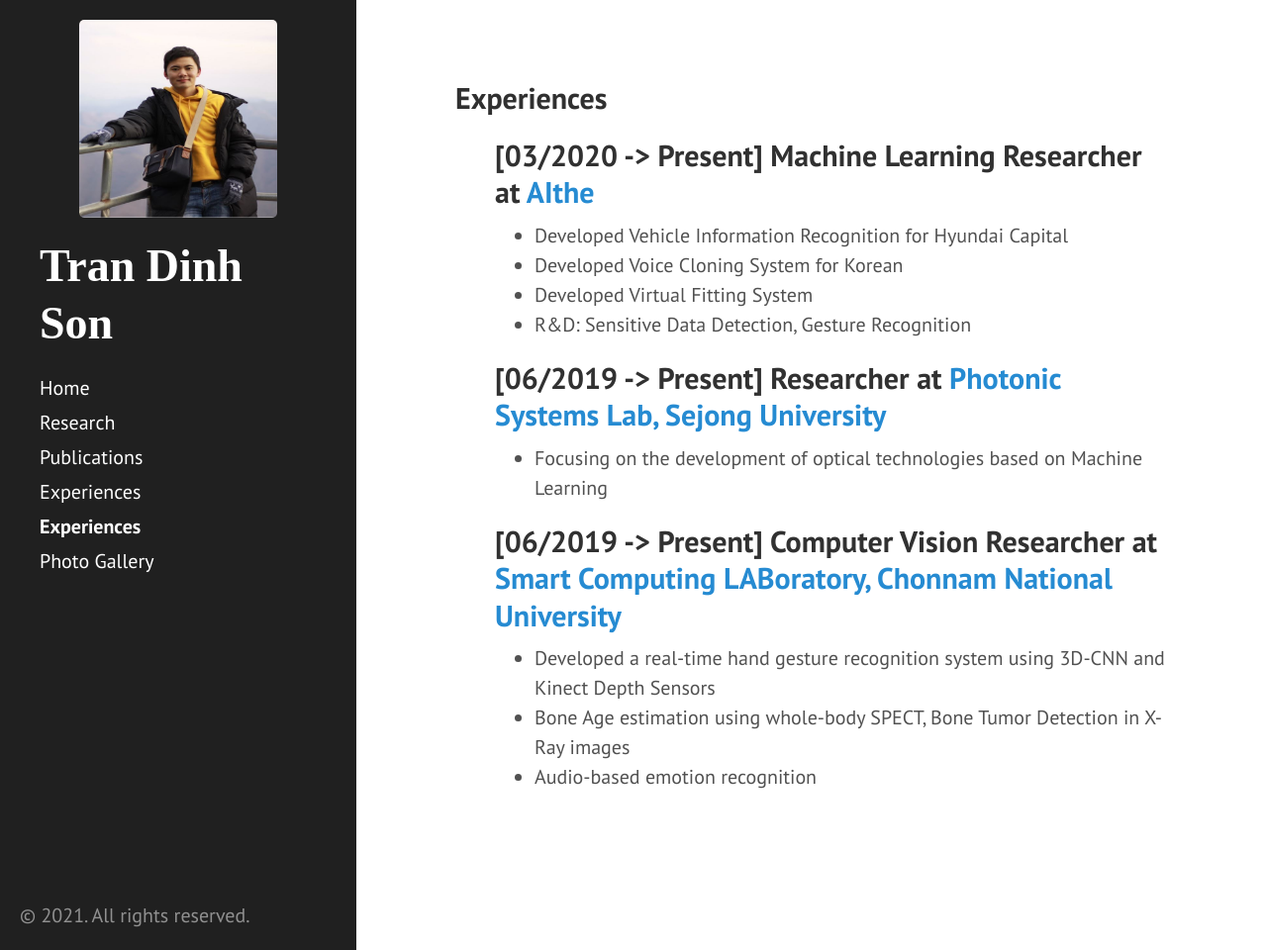
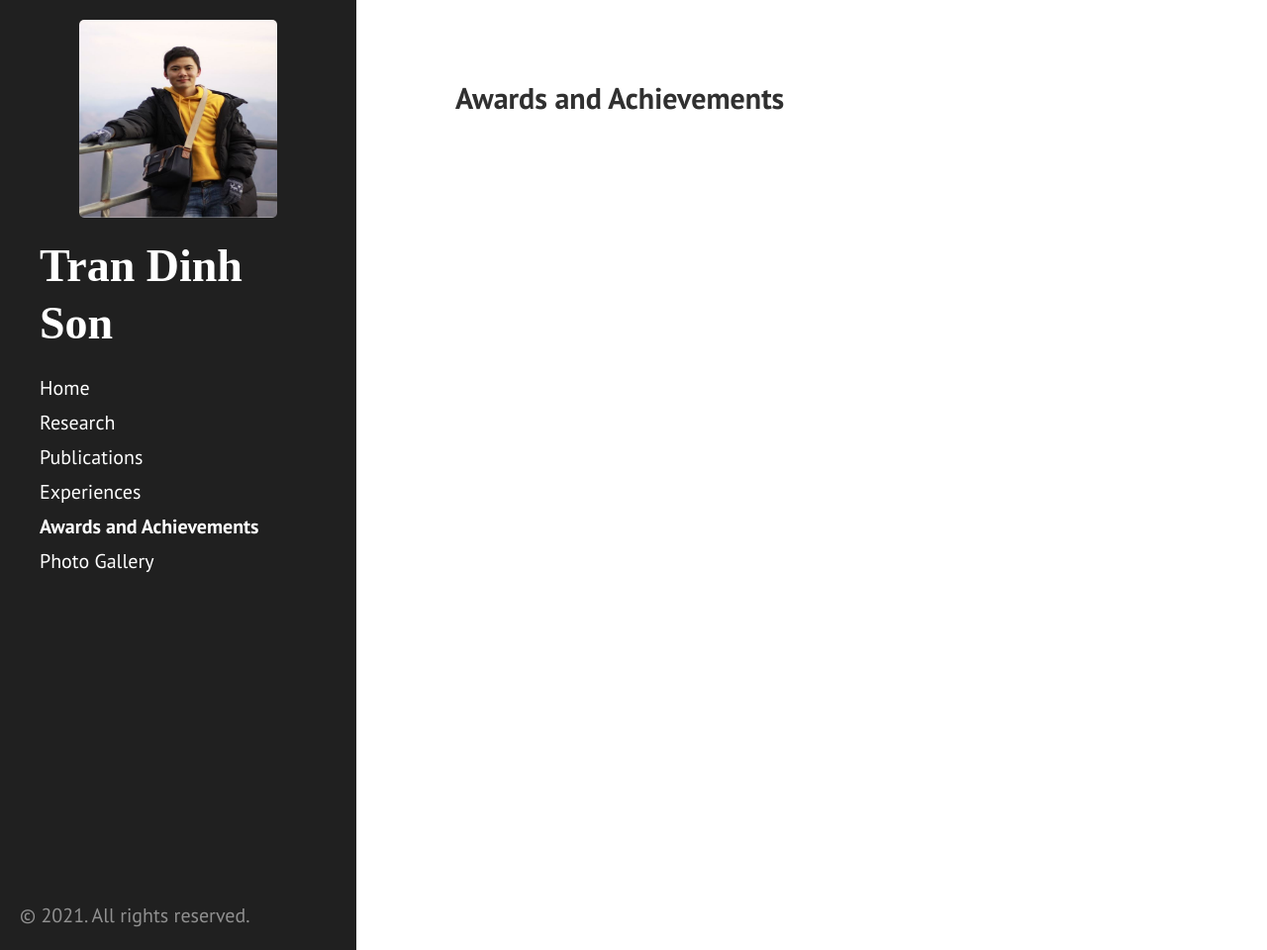
Before and after one commit to trandinhson3086/trandinhson3086.github.io, a Jekyll site: the page built from 04_achievements.md, in a window 1280 px wide and 960 px high. Shown: the whole window at 99% size. Built offline with Jekyll 4.4.1, drawn with Linux system fonts in a browser that asks for light colours.

Commit message:
Update 04_achievements.md

```diff
--- a/04_achievements.md
+++ b/04_achievements.md
@@ -1,39 +1,17 @@
 ---
 layout: page
-title: Experiences
+title: Awards and Achievements
 ---
 
-<style type="'text/css'">
+<style type="text/css">
 	li{
 
 		background: #fefefe;
 	}
   p{
-
-    font-family: "Times New Roman", Times, serif;
-    text-align: justify!important;
+    font-family:"Courier New", Courier, monospace
     color:#000;
 
   }
 
 </style>
-
-
-<ul><h1>[03/2020 -> Present] Machine Learning Researcher at <a href="http://aithe.io/main/main.php" target="_blank">AIthe</a></h1>
-<li>Developed Vehicle Information Recognition for Hyundai Capital</li>
-<li>Developed Voice Cloning System for Korean</li>
-<li>Developed Virtual Fitting System</li>
-<li>R&D: Sensitive Data Detection, Gesture Recognition</li>
-</ul>
-
-<ul><h1>[06/2019 -> Present] Researcher at <a href="https://jyhalab.wixsite.com/halab" target="_blank">Photonic Systems Lab, Sejong University</a></h1>
-<li>Focusing on the development of optical technologies based on Machine Learning</li>
-
-</ul>
-
-<ul><h1>[06/2019 -> Present] Computer Vision Researcher at <a href="http://sclab.cafe24.com/" target="_blank">Smart Computing LABoratory, Chonnam National University</a></h1>
-<li>Developed a real-time hand gesture recognition system using 3D-CNN and Kinect Depth Sensors</li>
-<li>Bone Age estimation using whole-body SPECT, Bone Tumor Detection in X-Ray images</li>
-<li>Audio-based emotion recognition</li>
-
-</ul>
```
